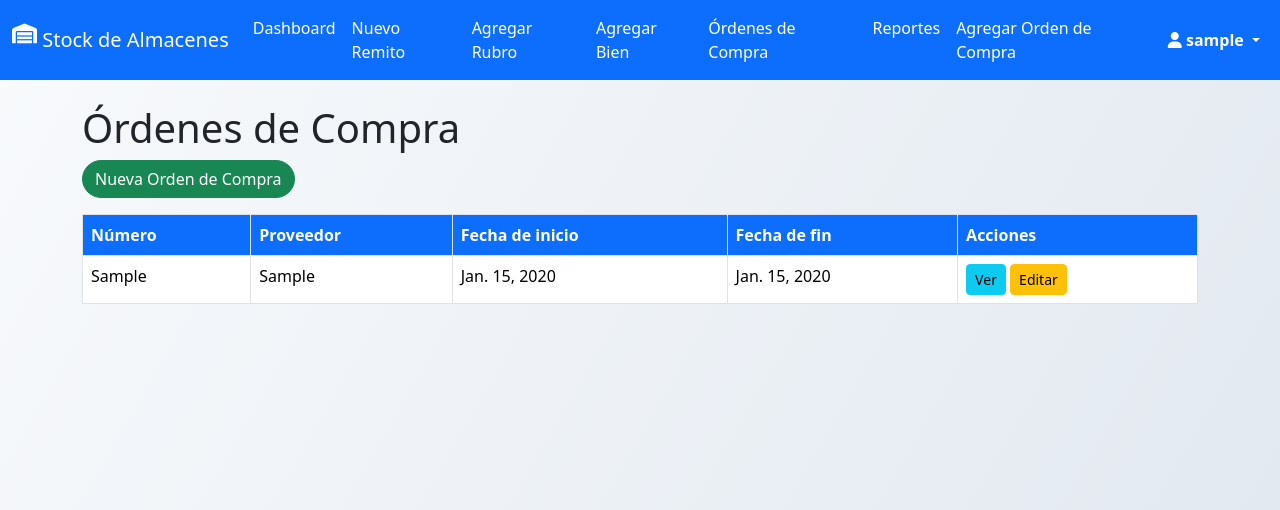
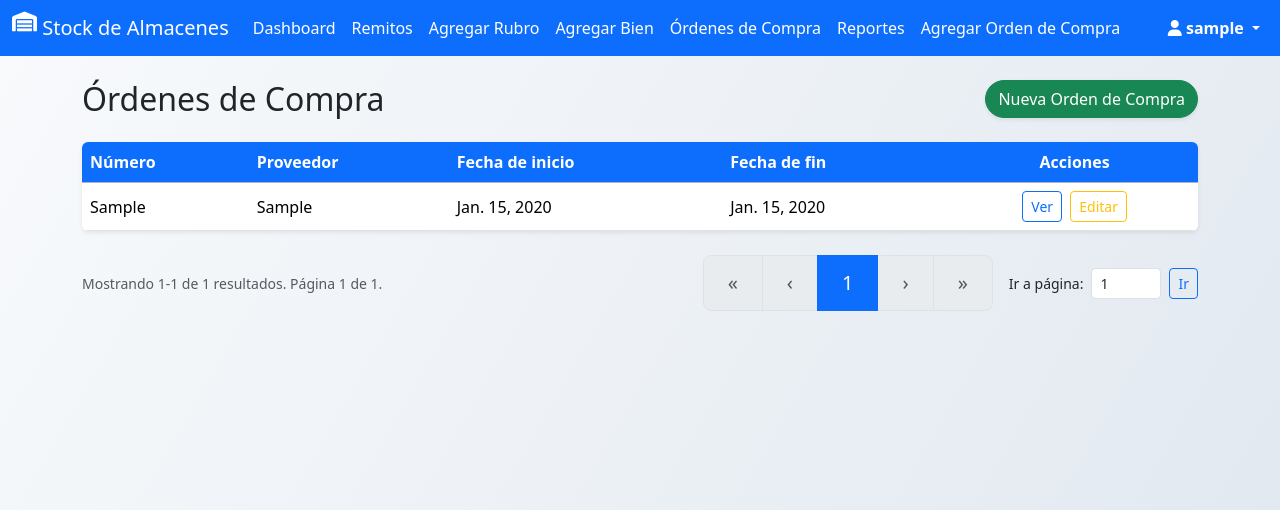
Before and after one commit to Roan1982/Suministros, a Django app: page /ordenes/ in a window 1280 px wide. Shown: the top 510 px of the page. Run offline with Django 5.2, Linux system fonts and the light colour scheme; a user stored in the database is signed in; tables that the repository leaves empty hold one stand-in row (values such as "Sample post"); some libraries are stand-ins or nearby versions.

Commit message:
paginadores

```diff
--- a/stock/inventario/templates/base.html
+++ b/stock/inventario/templates/base.html
@@ -15,7 +15,7 @@
     <div class="collapse navbar-collapse">
       <ul class="navbar-nav me-auto mb-2 mb-lg-0">
         <li class="nav-item"><a class="nav-link" href="/">Dashboard</a></li>
-        <li class="nav-item"><a class="nav-link" href="{% url 'crear_entrega' %}">Nuevo Remito</a></li>
+        <li class="nav-item"><a class="nav-link" href="{% url 'remitos_list' %}">Remitos</a></li>
         <li class="nav-item"><a class="nav-link" href="{% url 'agregar_rubro' %}">Agregar Rubro</a></li>
         <li class="nav-item"><a class="nav-link" href="{% url 'agregar_bien' %}">Agregar Bien</a></li>
         <li class="nav-item"><a class="nav-link" href="{% url 'ordenes' %}">Órdenes de Compra</a></li>
--- a/stock/inventario/templates/inventario/base.html
+++ b/stock/inventario/templates/inventario/base.html
@@ -61,7 +61,7 @@
     <div class="collapse navbar-collapse" id="mainNavbar">
       <ul class="navbar-nav me-auto mb-2 mb-lg-0">
         <li class="nav-item"><a class="nav-link" href="/">Dashboard</a></li>
-        <li class="nav-item"><a class="nav-link" href="{% url 'crear_entrega' %}">Nuevo Remito</a></li>
+        <li class="nav-item"><a class="nav-link" href="{% url 'remitos_list' %}">Remitos</a></li>
         <li class="nav-item"><a class="nav-link" href="{% url 'agregar_rubro' %}">Agregar Rubro</a></li>
         <li class="nav-item"><a class="nav-link" href="{% url 'agregar_bien' %}">Agregar Bien</a></li>
         <li class="nav-item"><a class="nav-link" href="{% url 'ordenes' %}">Órdenes de Compra</a></li>
--- a/stock/inventario/templates/inventario/orden_detalle.html
+++ b/stock/inventario/templates/inventario/orden_detalle.html
@@ -1,4 +1,4 @@
-{% extends 'base.html' %}
+{% extends 'inventario/base.html' %}
 {% block content %}
 <h1>Detalle de Orden de Compra #{{ orden.numero }}</h1>
 <p><strong>Proveedor:</strong> {{ orden.proveedor }}</p>
--- a/stock/inventario/templates/inventario/orden_editar.html
+++ b/stock/inventario/templates/inventario/orden_editar.html
@@ -1,4 +1,4 @@
-{% extends 'base.html' %}
+{% extends 'inventario/base.html' %}
 {% load static %}
 {% block content %}
 <h1>Editar Orden de Compra #{{ orden.numero }}</h1>
--- a/stock/inventario/templates/inventario/orden_list.html
+++ b/stock/inventario/templates/inventario/orden_list.html
@@ -1,32 +1,39 @@
 {% extends 'inventario/base.html' %}
 {% block content %}
-<h1>Órdenes de Compra</h1>
-<a href="{% url 'agregar_orden' %}" class="btn btn-success mb-3">Nueva Orden de Compra</a>
-<table class="table table-bordered">
-    <thead>
+<div class="d-flex justify-content-between align-items-center mb-4">
+    <h2 class="mb-0">Órdenes de Compra</h2>
+    <a href="{% url 'agregar_orden' %}" class="btn btn-success shadow-sm"><i class="bi bi-plus-circle"></i> Nueva Orden de Compra</a>
+</div>
+<div class="table-responsive rounded shadow-sm">
+    <table class="table table-hover align-middle mb-0">
+        <thead class="table-primary">
             <tr>
                 <th>Número</th>
                 <th>Proveedor</th>
                 <th>Fecha de inicio</th>
                 <th>Fecha de fin</th>
-            <th>Acciones</th>
+                <th class="text-center">Acciones</th>
             </tr>
         </thead>
         <tbody>
-        {% for orden in ordenes %}
+            {% for orden in page_obj %}
             <tr>
                 <td>{{ orden.numero }}</td>
                 <td>{{ orden.proveedor }}</td>
                 <td>{{ orden.fecha_inicio }}</td>
                 <td>{{ orden.fecha_fin|default:'-' }}</td>
-            <td>
-                <a href="{% url 'orden_detalle' orden.id %}" class="btn btn-info btn-sm">Ver</a>
-                <a href="{% url 'orden_editar' orden.id %}" class="btn btn-warning btn-sm">Editar</a>
+                <td class="text-center">
+                    <a href="{% url 'orden_detalle' orden.id %}" class="btn btn-outline-primary btn-sm me-1">Ver</a>
+                    <a href="{% url 'orden_editar' orden.id %}" class="btn btn-outline-warning btn-sm">Editar</a>
                 </td>
             </tr>
             {% empty %}
-        <tr><td colspan="5">No hay órdenes de compra registradas.</td></tr>
+            <tr><td colspan="5" class="text-center text-muted">No hay órdenes de compra registradas.</td></tr>
             {% endfor %}
         </tbody>
     </table>
+</div>
+<div class="mt-4">
+    {% include 'inventario/paginador.html' %}
+</div>
 {% endblock %}
--- /dev/null
+++ b/stock/inventario/templates/inventario/paginador.html
@@ -0,0 +1,58 @@
+{# paginador.html - Fragmento reutilizable para paginación avanzada Bootstrap #}
+<div class="d-flex flex-column flex-md-row justify-content-between align-items-center gap-2 mb-2">
+  <div class="small text-muted">
+    Mostrando {{ page_obj.start_index }}-{{ page_obj.end_index }} de {{ page_obj.paginator.count }} resultados. Página {{ page_obj.number }} de {{ page_obj.paginator.num_pages }}.
+  </div>
+  <form class="d-flex align-items-center gap-2" method="get" onsubmit="return paginadorIrAPagina(this, {{ page_obj.paginator.num_pages }})">
+    <nav aria-label="Paginación">
+      <ul class="pagination pagination-lg mb-0">
+        <li class="page-item {% if page_obj.number == 1 %}disabled{% endif %}">
+          <a class="page-link" href="?page=1" aria-label="Primera">«</a>
+        </li>
+        <li class="page-item {% if not page_obj.has_previous %}disabled{% endif %}">
+          {% if page_obj.has_previous %}
+            <a class="page-link" href="?page={{ page_obj.previous_page_number }}" aria-label="Anterior">‹</a>
+          {% else %}
+            <span class="page-link">‹</span>
+          {% endif %}
+        </li>
+        {# Mostrar hasta 8 páginas consecutivas centradas en la actual #}
+        {% for num in page_obj.paginator.page_range %}
+          {% if num >= page_obj.number|add:'-4' and num <= page_obj.number|add:'3' %}
+            {% if page_obj.number == num %}
+              <li class="page-item active"><span class="page-link">{{ num }}</span></li>
+            {% else %}
+              <li class="page-item"><a class="page-link" href="?page={{ num }}">{{ num }}</a></li>
+            {% endif %}
+          {% endif %}
+        {% endfor %}
+        <li class="page-item {% if not page_obj.has_next %}disabled{% endif %}">
+          {% if page_obj.has_next %}
+            <a class="page-link" href="?page={{ page_obj.next_page_number }}" aria-label="Siguiente">›</a>
+          {% else %}
+            <span class="page-link">›</span>
+          {% endif %}
+        </li>
+        <li class="page-item {% if page_obj.number == page_obj.paginator.num_pages %}disabled{% endif %}">
+          <a class="page-link" href="?page={{ page_obj.paginator.num_pages }}" aria-label="Última">»</a>
+        </li>
+      </ul>
+    </nav>
+    <label class="ms-2 mb-0 small" for="paginador-input">Ir a página:</label>
+    <input id="paginador-input" name="page" type="number" min="1" max="{{ page_obj.paginator.num_pages }}" class="form-control form-control-sm" style="width: 70px;" value="{{ page_obj.number }}">
+    <button type="submit" class="btn btn-outline-primary btn-sm">Ir</button>
+  </form>
+</div>
+<script>
+function paginadorIrAPagina(form, maxPages) {
+  var input = form.querySelector('input[name="page"]');
+  var val = parseInt(input.value, 10);
+  if (isNaN(val) || val < 1 || val > maxPages) {
+    input.classList.add('is-invalid');
+    input.focus();
+    return false;
+  }
+  input.classList.remove('is-invalid');
+  return true;
+}
+</script>
--- a/stock/inventario/templates/inventario/remito_pdf.html
+++ b/stock/inventario/templates/inventario/remito_pdf.html
@@ -16,7 +16,7 @@
     </style>
 </head>
 <body>
-{% extends 'base.html' %}
+{% extends 'inventario/base.html' %}
 {% block content %}
 <div class="remito-header">
     <h2>Remito de Entrega N° {{ entrega.id }}</h2>
--- a/stock/inventario/templates/registration/password_change_done.html
+++ b/stock/inventario/templates/registration/password_change_done.html
@@ -1,4 +1,4 @@
-{% extends 'base.html' %}
+{% extends 'inventario/base.html' %}
 {% block content %}
 <div class="alert alert-success mt-4 text-center">
   <h4>¡Contraseña cambiada correctamente!</h4>
--- a/stock/inventario/urls.py
+++ b/stock/inventario/urls.py
@@ -4,6 +4,7 @@ from django.contrib.auth import views as auth_views
 
 urlpatterns = [
     path('', views.dashboard, name='dashboard'),
+    path('remitos/', views.remitos_list, name='remitos_list'),
     path('agregar_rubro/', views.agregar_rubro, name='agregar_rubro'),
     path('agregar_bien/', views.agregar_bien, name='agregar_bien'),
     path('agregar_orden/', views.agregar_orden, name='agregar_orden'),
--- a/stock/inventario/views.py
+++ b/stock/inventario/views.py
@@ -1,3 +1,34 @@
+
+from django.contrib.auth.decorators import login_required
+from .models import Entrega
+# Vista para listar remitos con paginador
+from django.urls import reverse
+from django.contrib import messages
+
+# Importar Paginator y EmptyPage para paginación robusta
+from django.core.paginator import Paginator, EmptyPage
+
+@login_required
+def remitos_list(request):
+    remitos = Entrega.objects.all().order_by('-fecha')
+    paginator = Paginator(remitos, 20)  # 20 remitos por página
+    page_number = request.GET.get('page')
+    try:
+        page_number_int = int(page_number) if page_number else 1
+    except (TypeError, ValueError):
+        page_number_int = 1
+    if page_number_int < 1:
+        page_number_int = 1
+    if page_number_int > paginator.num_pages and paginator.num_pages > 0:
+        page_number_int = paginator.num_pages
+    try:
+        page_obj = paginator.page(page_number_int)
+    except EmptyPage:
+        page_obj = paginator.page(1)
+    return render(request, 'inventario/remitos_list.html', {
+        'page_obj': page_obj
+    })
+
 # Vista para reporte personalizado
 from .forms import ReportePersonalizadoForm
 from django.db.models import Q
@@ -737,11 +768,24 @@ from django.template.loader import get_template
 from xhtml2pdf import pisa
 from django.urls import reverse
 
-# Listado de órdenes de compra
 @login_required
 def ordenes_list(request):
-    ordenes = OrdenDeCompra.objects.all().order_by('-fecha_inicio')
-    return render(request, 'inventario/orden_list.html', {'ordenes': ordenes})
+    ordenes_qs = OrdenDeCompra.objects.all().order_by('-fecha_inicio')
+    paginator = Paginator(ordenes_qs, 20)
+    page_number = request.GET.get('page')
+    try:
+        page_number_int = int(page_number) if page_number else 1
+    except (TypeError, ValueError):
+        page_number_int = 1
+    if page_number_int < 1:
+        page_number_int = 1
+    if page_number_int > paginator.num_pages and paginator.num_pages > 0:
+        page_number_int = paginator.num_pages
+    try:
+        page_obj = paginator.page(page_number_int)
+    except EmptyPage:
+        page_obj = paginator.page(1)
+    return render(request, 'inventario/orden_list.html', {'page_obj': page_obj})
 
 # Detalle de una orden de compra
 @login_required
```
Also changed, not shown: stock/inventario/templates/inventario/remitos_list.html (added, +39 -0 lines). Lines whose indentation alone changed are shown as unchanged.
